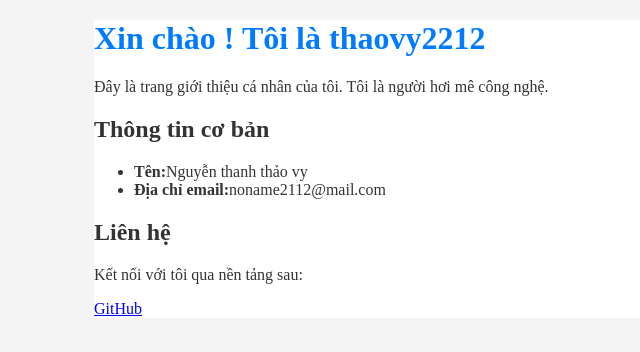
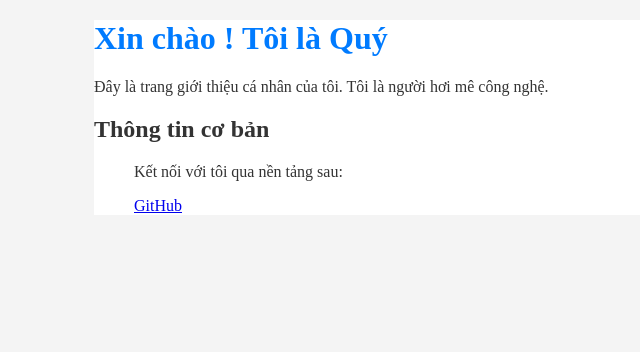
Before and after one commit to v11222/web-quydepzai, a plain HTML site: page index.html in a window 1280 px wide. Shown: the whole page, without its empty margins (146-786 px from the left). Drawn offline with Linux system fonts and the light colour scheme.

Commit message:
Update index.html

```diff
--- a/index.html
+++ b/index.html
@@ -3,23 +3,21 @@
 <head>
   <meta charset="UTF-8">
   <meta name="viewport"content="width=device-width,initial-scale=1.0">
-  <title>Hồ sơ cá nhân của thaovy2212</title>
+  <title>Hồ sơ cá nhân của Quý</title>
   <style>
     body {fonte-family: Arial, sans-serif; margin: 20px;background-color:#f4f4f4; color: #333; }.container {max-width: 800px; margin: auto;background: white; pađing: 30px; border-raddius: 8px box-shadow: 0 0 10px rgba (0, 0, 0, 0.1);} h1 {color: #007bff;}
     </style>
 </head>
 <body>
   <div class="container">
-    <h1>Xin chào ! Tôi là thaovy2212</h1>
+    <h1>Xin chào ! Tôi là Quý</h1>
     <p>Đây là trang giới thiệu cá nhân của tôi. Tôi là người hơi mê công nghệ.</p>
     <h2>Thông tin cơ bản</h2>
     <ul>
-      <li><strong>Tên:</strong>Nguyễn thanh thảo vy</li>
-      <li><strong>Địa chỉ email:</strong>noname2112@mail.com</li>
-    </ul>
-    <h2>Liên hệ</h2>
+
       <p>Kết nối với tôi qua nền tảng sau:</p>
       <p><a href="https://github.com/thaovy2122"target="_blank">GitHub</p>
     </div>
 </body>
+
 </html>
```
